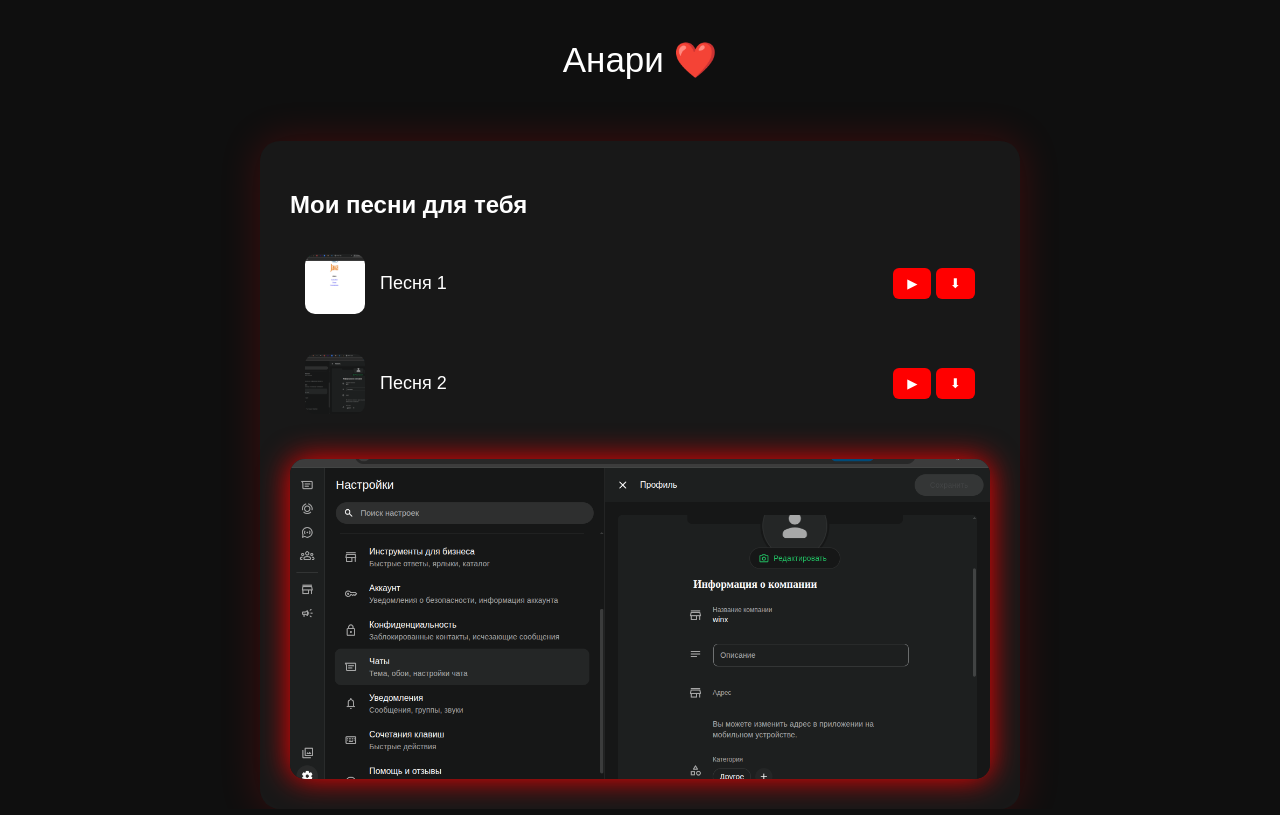
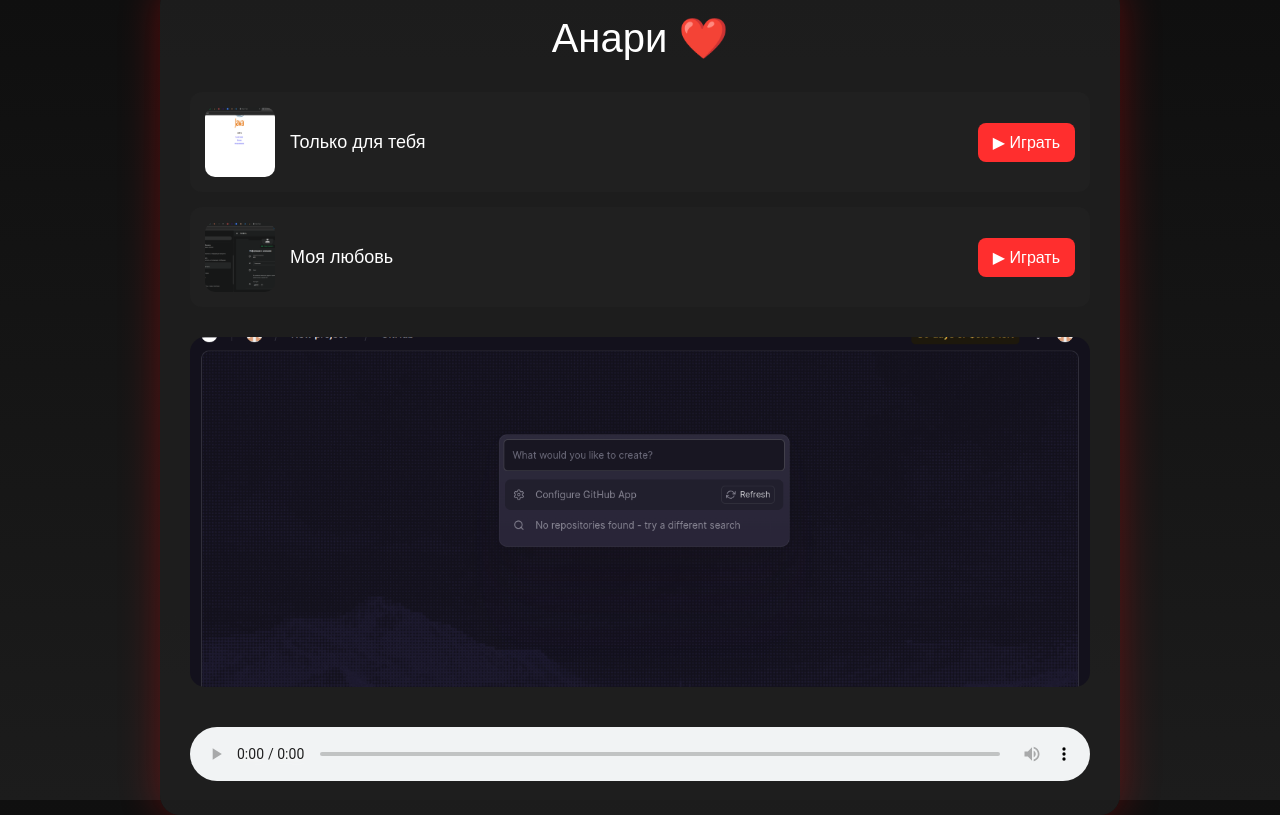
Before and after one commit to Altibaev-Faizdin/anari, a Python web app: template templates/index.html in a window 1280 px wide. Run offline with Jinja, Linux system fonts and the light colour scheme; the template is opened without the code that fills it, so the values that code supplies are empty.

Commit message:
ddygdzzz

```diff
--- a/templates/index.html
+++ b/templates/index.html
@@ -9,29 +9,26 @@
 body{
 margin:0;
 font-family:Arial;
-background:#0f0f0f;
+background:linear-gradient(180deg,#0f0f0f,#1c1c1c);
 color:white;
-}
-
-.header{
-text-align:center;
-padding:40px;
-font-size:35px;
-animation:fade 2s;
+display:flex;
+justify-content:center;
+align-items:center;
+height:100vh;
 }
 
 .container{
-display:flex;
-justify-content:center;
-margin-top:20px;
+width:900px;
+background:rgba(30,30,30,0.9);
+border-radius:20px;
+padding:30px;
+box-shadow:0 0 40px rgba(255,0,0,0.3);
 }
 
-.player{
-width:700px;
-background:#181818;
-border-radius:20px;
-padding:30px;
-box-shadow:0 0 40px rgba(255,0,0,0.2);
+.title{
+text-align:center;
+font-size:40px;
+margin-bottom:30px;
 }
 
 .song{
@@ -39,156 +36,154 @@ display:flex;
 align-items:center;
 justify-content:space-between;
 padding:15px;
-border-radius:10px;
+border-radius:12px;
+margin-bottom:15px;
+background:#202020;
 transition:0.3s;
-margin-bottom:10px;
 }
 
 .song:hover{
-background:#262626;
+background:#2c2c2c;
 transform:scale(1.02);
 }
 
-.song img{
-width:60px;
-height:60px;
-border-radius:10px;
-object-fit:cover;
-}
-
-.song-info{
+.song-left{
 display:flex;
 align-items:center;
 gap:15px;
 }
 
-.song-title{
+.song-left img{
+width:70px;
+height:70px;
+border-radius:10px;
+object-fit:cover;
+}
+
+.song-name{
 font-size:18px;
 }
 
-.controls button{
-background:red;
+button{
+background:#ff2e2e;
 border:none;
 color:white;
-padding:8px 14px;
-border-radius:6px;
+padding:10px 15px;
+border-radius:8px;
 cursor:pointer;
+font-size:16px;
 }
 
-.controls button:hover{
-background:#ff2b2b;
+button:hover{
+background:#ff4a4a;
 }
 
 .slideshow{
 margin-top:30px;
-height:320px;
+height:350px;
 border-radius:15px;
 overflow:hidden;
-box-shadow:0 0 30px red;
+position:relative;
 }
 
 .slideshow img{
 width:100%;
 height:100%;
 object-fit:cover;
-animation:slide 6s infinite;
+position:absolute;
+opacity:0;
+transition:opacity 1.5s;
 }
 
-@keyframes fade{
-from{opacity:0}
-to{opacity:1}
+.slideshow img.active{
+opacity:1;
+}
+
+.player{
+margin-top:20px;
+text-align:center;
 }
 
 </style>
-
 </head>
 
 <body>
 
-<div class="header">
+<div class="container">
+
+<div class="title">
 Анари ❤️
 </div>
 
-<div class="container">
-
-<div class="player">
-
-<h2>Мои песни для тебя</h2>
-
 <div class="song">
 
-<div class="song-info">
-<img src="{{ url_for('static', filename='Screenshot from 2026-02-06 17-37-23.png') }}">
-<div class="song-title">Песня 1</div>
+<div class="song-left">
+<img src="/static/Screenshot from 2026-02-06 17-37-23.png">
+<div class="song-name">Только для тебя</div>
 </div>
 
-<div class="controls">
-<button onclick="playSong('song1.mp3')">▶</button>
-<a href="{{ url_for('static', filename='Strange - Малая.mp3') }}" download>
-<button>⬇</button>
-</a>
-</div>
+<button onclick="playSong('Janaga - Нотами.mp3')">▶ Играть</button>
 
 </div>
 
 <div class="song">
 
-<div class="song-info">
-<img src="{{ url_for('static', filename='Screenshot from 2026-02-17 22-37-28.png') }}">
-<div class="song-title">Песня 2</div>
+<div class="song-left">
+<img src="/static/Screenshot from 2026-02-17 22-37-28.png">
+<div class="song-name">Моя любовь</div>
 </div>
 
-<div class="controls">
-<button onclick="playSong('song2.mp3')">▶</button>
-<a href="{{ url_for('static', filename='Strange - Малая.mp3') }}" download>
-<button>⬇</button>
-</a>
-</div>
+<button onclick="playSong('Strange - Малая.mp3')">▶ Играть</button>
 
 </div>
 
 <div class="slideshow">
-<img id="slide">
+
+<img src="/static/Screenshot from 2026-03-01 07-48-20.png" class="active">
+<img src="/static/Screenshot from 2026-03-01 21-26-55.png">
+<img src="/static/Screenshot from 2026-03-01 21-27-15.png">
+<img src="/static/Screenshot from 2026-02-06 17-37-23.png">
+<img src="/static/Screenshot from 2026-02-17 22-37-28.png">
+<img src="/static/Screenshot from 2026-03-01 21-27-15.png">
+
 </div>
+
+<div class="player">
+
+<audio id="audio" controls style="width:100%; margin-top:20px;"></audio>
 
 </div>
 
 </div>
 
-<audio id="player"></audio>
-
 <script>
 
-let player=document.getElementById("player")
+let audio=document.getElementById("audio")
 
 function playSong(song){
-player.src="/static/"+song
-player.play()
-}
 
-let images=[
-"/static/Screenshot from 2026-02-17 22-37-28.png",
-"/static/Screenshot from 2026-02-17 22-37-28.png",
-"/static/Screenshot from 2026-02-17 22-37-28.png"
-]
-
-let i=0
-
-function slideshow(){
-
-document.getElementById("slide").src=images[i]
-
-i++
-
-if(i>=images.length){
-i=0
-}
+audio.src="/static/"+song
+audio.play()
 
 }
 
-setInterval(slideshow,3000)
+let slides=document.querySelectorAll(".slideshow img")
 
-slideshow()
+let index=0
+
+setInterval(()=>{
+
+slides[index].classList.remove("active")
+
+index++
+
+if(index>=slides.length){
+index=0
+}
+
+slides[index].classList.add("active")
+
+},3000)
 
 </script>
 
```
Also changed, not shown: qr.py (added, +8 -0 lines), site_qr.png (added), static/Screenshot from 2026-03-01 07-48-20.png (added), static/Screenshot from 2026-03-01 21-26-55.png (added), static/Screenshot from 2026-03-01 21-27-15.png (added), 1 other file.
